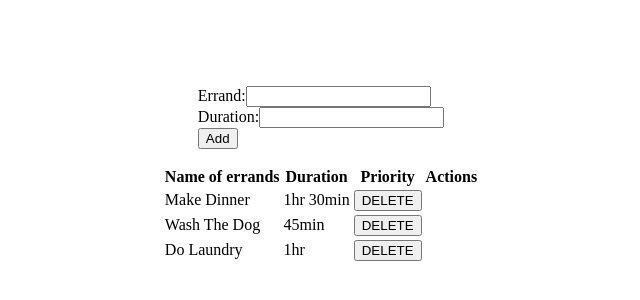
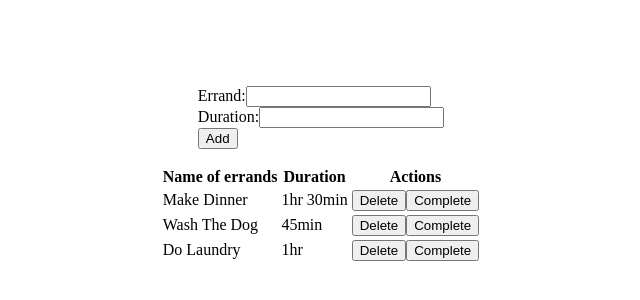
Before and after one commit to JazzRudolph/app-errand, a React (Create React App) app: page / in a window 1280 px wide. Shown: the part 180-480 px from the top of the page, without its empty margins (319-959 px from the left). Built offline with nearby package versions, Linux system fonts and the light colour scheme; the HTML template or start-up script is replaced by a standard one.

Commit message:
Toggle between completed and clear, a red outline when marked as completed.

```diff
--- a/src/App.js
+++ b/src/App.js
@@ -13,16 +13,19 @@ export default function App() {
       {
         NameOfErrands: 'Make Dinner',
         Duration: '1hr 30min',
+        isCompleted: false,
         id: -2
       },
       {
         NameOfErrands: 'Wash The Dog',
         Duration: '45min',
+        isCompleted: false,
         id: -1
       },
       {
         NameOfErrands: 'Do Laundry',
         Duration: '1hr',
+        isCompleted: false,
         id: 0
       }
     ],
@@ -35,7 +38,8 @@ export default function App() {
       const newState = {};
       newState.nextId = oldState.nextId + 1;
       newState.errandsList = [...oldState.errandsList];
-      newItem.id = oldState.nextId.id;
+      newItem.id = oldState.nextId;
+      newItem.isCompleted = false;
       newState.errandsList.push(newItem);
       return newState;
     });
@@ -47,7 +51,25 @@ export default function App() {
       const { errandsList, nextId } = oldErrandsItems;
       const newErrandsList = errandsList.filter(item => item.id !== itemId);
       return {
-        errandsList: newErrandsList, nextId
+        errandsList: newErrandsList,
+        nextId
+      }
+    });
+  }
+
+  const toggleItem = (itemId) => {
+    setErrandsItems(oldErrandsItems => {
+      const { errandsList, nextId } = oldErrandsItems;
+      const newErrandsList = errandsList.map(item => {
+        item = {...item}
+        if (item.id === itemId) {
+          item.isCompleted = !item.isCompleted;
+        }
+        return item;
+      });
+        return {
+        errandsList: newErrandsList,
+        nextId
       }
     });
   }
@@ -61,7 +83,11 @@ export default function App() {
       </header>
       <main className='App-main'>
         <ErrandsForm addItem={addItem} />
-        <ErrandsList errandsItems={errandsItems.errandsList} deleteItem={deleteItem} />
+        <ErrandsList
+          errandsItems={errandsItems.errandsList}
+          deleteItem={deleteItem}
+          toggleItem={toggleItem}
+        />
       </main>
     </div>
   );
--- /dev/null
+++ b/src/Components/ErrandsList/ErrandsList.css
@@ -0,0 +1,4 @@
+.Complete {
+    color: rgb(110, 4, 4);
+    text-decoration: line-through;
+}
--- a/src/Components/ErrandsList/ErrandsList.js
+++ b/src/Components/ErrandsList/ErrandsList.js
@@ -1,18 +1,34 @@
 import React from "react";
+import './ErrandsList.css'
 
 export default function ErrandsList(props) {
     const errandsItems = props.errandsItems;
 
     const deleteButtonClicked = (event) => {
-        console.log('data-id', event.target.dataset.id, Number(event.target.dataset.id));
+
         props.deleteItem(Number(event.target.dataset.id));
+    }
+
+    const toggleButtonClicked = (event) => {
+        props.toggleItem(Number(event.target.dataset.id));
     }
 
     const tableRows = errandsItems.map(item =>
         <tr key={item.id}>
-            <td>{item.NameOfErrands}</td>
-            <td>{item.Duration}</td>
-            <td><button onClick={deleteButtonClicked} data-id={(item.id)}>DELETE</button></td>
+            <td className={item.isCompleted ? "Complete" : ""} >
+                {item.NameOfErrands}
+            </td>
+            <td className={item.isCompleted ? "Complete" : ""} >
+                {item.Duration}
+            </td>
+            <td>
+                <button onClick={deleteButtonClicked} data-id={(item.id)}>
+                    Delete
+                </button>
+                <button onClick={toggleButtonClicked} data-id={(item.id)}>
+                    {item.isCompleted ? "Clear" : "Complete"}
+                </button>
+            </td>
         </tr>
     )
 
@@ -23,7 +39,6 @@ export default function ErrandsList(props) {
                 <tr>
                     <th>Name of errands</th>
                     <th>Duration</th>
-                    <th>Priority</th>
                     <th>Actions</th>
                 </tr>
             </thead>
```
